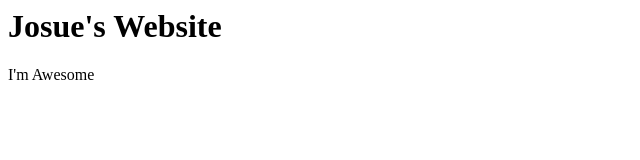
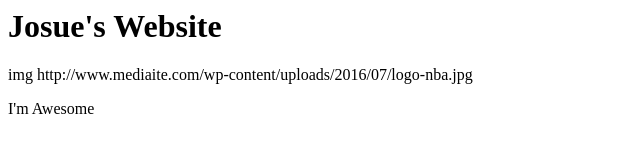
Before and after one commit to Josue8/Josue8.github.io, a plain HTML site: page index.html in a window 1280 px wide. Shown: the whole page, without its empty margins (0-640 px from the left). Drawn offline with Linux system fonts and the light colour scheme.

Commit message:
Create index.html

```diff
--- a/index.html
+++ b/index.html
@@ -3,6 +3,8 @@
 
 <h1>Josue's Website</h1>
 
+img http://www.mediaite.com/wp-content/uploads/2016/07/logo-nba.jpg
+
 <p>I'm Awesome</p>
 
 </body>
```
